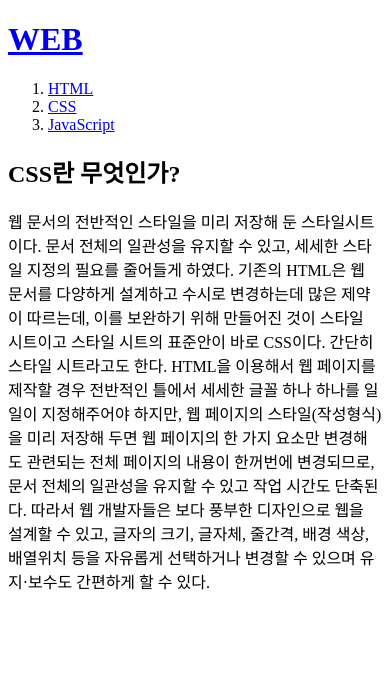
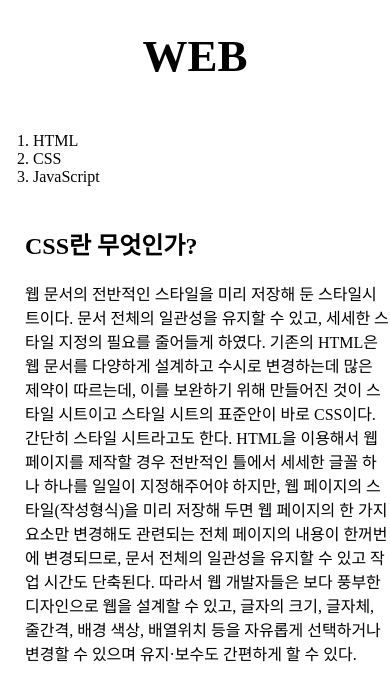
Before and after one commit to roum02/web1, a plain HTML site: page 2.html in a window 390 px wide. Drawn offline with Linux system fonts and the light colour scheme; a script that the page names is missing.

Commit message:
Add files via upload

```diff
--- a/2.html
+++ b/2.html
@@ -4,15 +4,65 @@
     <title>WEB1 - html</title>
     <meta charset = "utf-8">
 </head>
+<style>
+    body{
+        margin:0;
+    }
+    a {
+        color:black;
+        text-decoration: none;
+    }
+    h1{
+        font-size: 45px;
+        text-align: center;
+        border-bottom: 1px solid gray;
+        margin: 0;
+        padding: 30px;
+    }
+    ol{
+        border-right: 1px solid gray;
+        width: 100px;
+        margin: 0px;
+        padding: 20px;
+    }
+
+    #grid{
+        display: grid;
+        grid-template-columns: 150px 1fr;
+    }
+    #grid ol{
+        padding-left : 33px;
+    }
+
+    #article{
+        padding-left: 25px;
+    }
+
+    @media(max-width: 800px){
+        #grid{
+        display: block;
+    }
+    ol{
+        border-right: none;
+    }
+    h1{
+        border-bottom: none;
+    }
+    }
+
+</style>
 
 <body>
     <h1><a href="index.html">WEB</a></h1>
+
+    <div id="grid">
     <ol>
-        <li><a href="1.html">HTML</a></li>
-        <li><a href="2.html">CSS</a></li>
+        <li><a href="1.html" >HTML</a></li>
+        <li><a href="2.html" id = "active">CSS</a></li>
         <li><a href="3.html">JavaScript</a></li>
     </ol>
 
+    <div id = "article">
     <h2>CSS란 무엇인가?</h2>
     <p>
         웹 문서의 전반적인 스타일을 미리 저장해 둔 스타일시트이다. 문서 전체의 일관성을 유지할 수 있고, 세세한 스타일 지정의 필요를 줄어들게 하였다.
@@ -22,5 +72,30 @@ HTML을 이용해서 웹 페이지를 제작할 경우 전반적인 틀에서
 
 따라서 웹 개발자들은 보다 풍부한 디자인으로 웹을 설계할 수 있고, 글자의 크기, 글자체, 줄간격, 배경 색상, 배열위치 등을 자유롭게 선택하거나 변경할 수 있으며 유지·보수도 간편하게 할 수 있다.
     </p>
+    </div>
+</div>
+
+
+    <p>
+        <div id="disqus_thread"></div>
+<script>
+    /**
+    *  RECOMMENDED CONFIGURATION VARIABLES: EDIT AND UNCOMMENT THE SECTION BELOW TO INSERT DYNAMIC VALUES FROM YOUR PLATFORM OR CMS.
+    *  LEARN WHY DEFINING THESE VARIABLES IS IMPORTANT: https://disqus.com/admin/universalcode/#configuration-variables    */
+    /*
+    var disqus_config = function () {
+    this.page.url = PAGE_URL;  // Replace PAGE_URL with your page's canonical URL variable
+    this.page.identifier = PAGE_IDENTIFIER; // Replace PAGE_IDENTIFIER with your page's unique identifier variable
+    };
+    */
+    (function() { // DON'T EDIT BELOW THIS LINE
+    var d = document, s = d.createElement('script');
+    s.src = 'https://web1-hhpnbmrskb.disqus.com/embed.js';
+    s.setAttribute('data-timestamp', +new Date());
+    (d.head || d.body).appendChild(s);
+    })();
+</script>
+<noscript>Please enable JavaScript to view the <a href="https://disqus.com/?ref_noscript">comments powered by Disqus.</a></noscript>
+    </p>
 </body>
 </html>
```
Also changed, not shown: 1.html (+26 -7 lines), grid.html (added, +23 -0 lines), midiaquery.html (added, +25 -0 lines).
